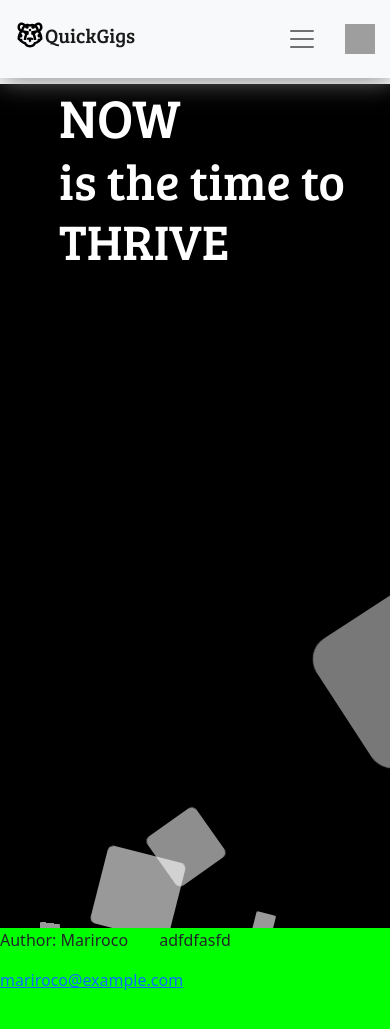
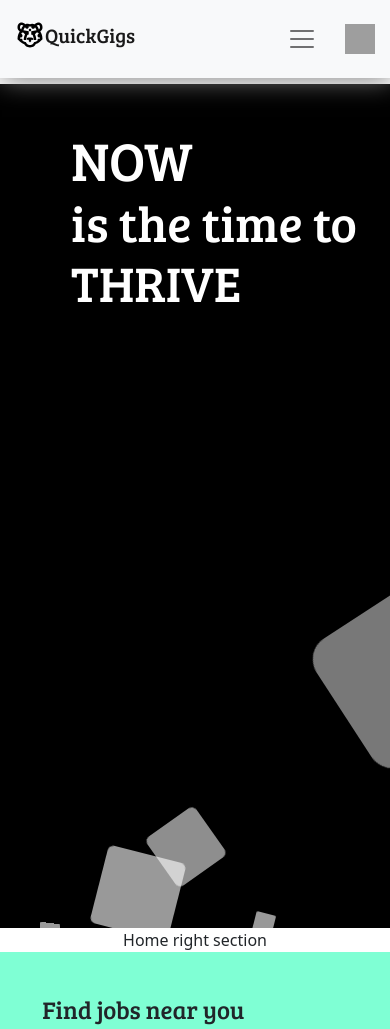
Before and after one commit to mariroco/SistemasGeoreferenciados, a PHP site: the page made by Examen p2/index.html in a window 390 px wide. Shown: the top 1029 px of the page. Run offline with PHP 8.4, Linux system fonts and the light colour scheme; some libraries are stand-ins or nearby versions; grey boxes are pictures that could not be loaded.

```diff
--- a/Examen p2/css/bsModed.css
+++ b/Examen p2/css/bsModed.css
@@ -145,6 +145,15 @@ justify-content: space-between;
   font-family:  BreeSerif-Regular;
 }
 
+h2 {
+  text-align: left;
+  font-family:  BreeSerif-Regular;
+}
+
+h3 {
+  text-align: center;
+  font-family:  BreeSerif-Regular;
+}
 
 .area{
   background: #000;
--- a/Examen p2/index.html
+++ b/Examen p2/index.html
@@ -100,12 +100,14 @@
 
     <!--WEBPAGE CONTENT-->
     <div style="height: 100vh; width: 100%;">
+      <!--HOME SECTION-->
       <a id="home"></a>
-      <div style="height: 100%; width: 100%;">
+      <div class="container-fluid">
+        <div class="row">
         <div class="context">
-          <h1 style="margin-left: 7vh ;"><p class="now">NOW</p> is the time to THRIVE</h1>
+          <h1 style="margin-left: 7vh; margin-top: 5vh;"><p class="now">NOW</p> is the time to THRIVE</h1>
       </div>
-        <div class="col col-lg-6 area" >
+        <div class="col-12 col-lg-6 area" >
           <ul class="col col-lg-6 circles" style="margin-top: 10vh;">
                   <li></li>
                   <li></li>
@@ -119,10 +121,24 @@
                   <li></li>
           </ul>
         </div >
+        <div class="col-12 col-lg-6">Home right section</div>
       </div>
+
+      </div>
+
+      <!--JOB SECTIONS-->
       <a id="jobs"></a>
-      <div style="background-color: rgb(0, 255, 0);  height: 100vh;">
-        <p> adfdfasfd</p>
+      <div style="height: 100vh; width: 100vw; background-color: aquamarine; padding: 5vh;">
+        <div class="row">
+          <div class="col-12 col-lg-8">
+            <h2>Find jobs near you</h2>
+            <div class="map" id="map" style="width: 100%; height: 80vh; float: center;"></div>
+          </div>
+
+          <div class="col-12 col-lg-4">
+            <h3>Jobs right section</h3>
+          </div>
+        </div>
       </div>
 
       <a id="postGigs"></a>
@@ -136,20 +152,31 @@
     </div>
   </div>
 
-  <footer>
+  <!--footer>
     <p>Author: Mariroco</p>
     <p><a href="mailto:hege@example.com">mariroco@example.com</a></p>
-  </footer>
+  </footer-->
 
    <script src="https://unpkg.com/aos@2.3.1/dist/aos.js"></script>
-
   <script src="https://code.jquery.com/jquery-3.2.1.slim.min.js" integrity="sha384-KJ3o2DKtIkvYIK3UENzmM7KCkRr/rE9/Qpg6aAZGJwFDMVNA/GpGFF93hXpG5KkN" crossorigin="anonymous"></script>
   <script src="https://cdn.jsdelivr.net/npm/popper.js@1.12.9/dist/umd/popper.min.js" integrity="sha384-ApNbgh9B+Y1QKtv3Rn7W3mgPxhU9K/ScQsAP7hUibX39j7fakFPskvXusvfa0b4Q" crossorigin="anonymous"></script>
   <script src="https://cdn.jsdelivr.net/npm/bootstrap@4.0.0/dist/js/bootstrap.min.js" integrity="sha384-JZR6Spejh4U02d8jOt6vLEHfe/JQGiRRSQQxSfFWpi1MquVdAyjUar5+76PVCmYl" crossorigin="anonymous"></script>
     <!--script src="https://kit.fontawesome.com/725910d27b.js" crossorigin="anonymous"></script-->
-    <!--script src="https://maps.googleapis.com/maps/api/js?key=AIzaSyCMrQgga-C5zCuZLTVk2MPVzX7naqKZXZU&callback=iniciaMapa" async defer></script-->
+    <script src="https://maps.googleapis.com/maps/api/js?key=AIzaSyCMrQgga-C5zCuZLTVk2MPVzX7naqKZXZU&callback=iniciaMapa" async defer></script>
+    <script>
+    var coordenadas = {
+            lat: 27.1751,
+            lng: 78.0421
+        };
 
-    <script>
+    var iniciaMapa = () => {
+            var map = new google.maps.Map(
+                document.getElementById("map"),
+                {
+                    center: coordenadas,
+                    zoom: 6
+                });
+        }
 
     function myFunction() {
       myVar = setTimeout(showPage, 3000);
```
Also changed, not shown: Examen p2/assets/imgs/up-arrow-svgrepo-com.svg. Lines whose indentation alone changed are shown as unchanged.
